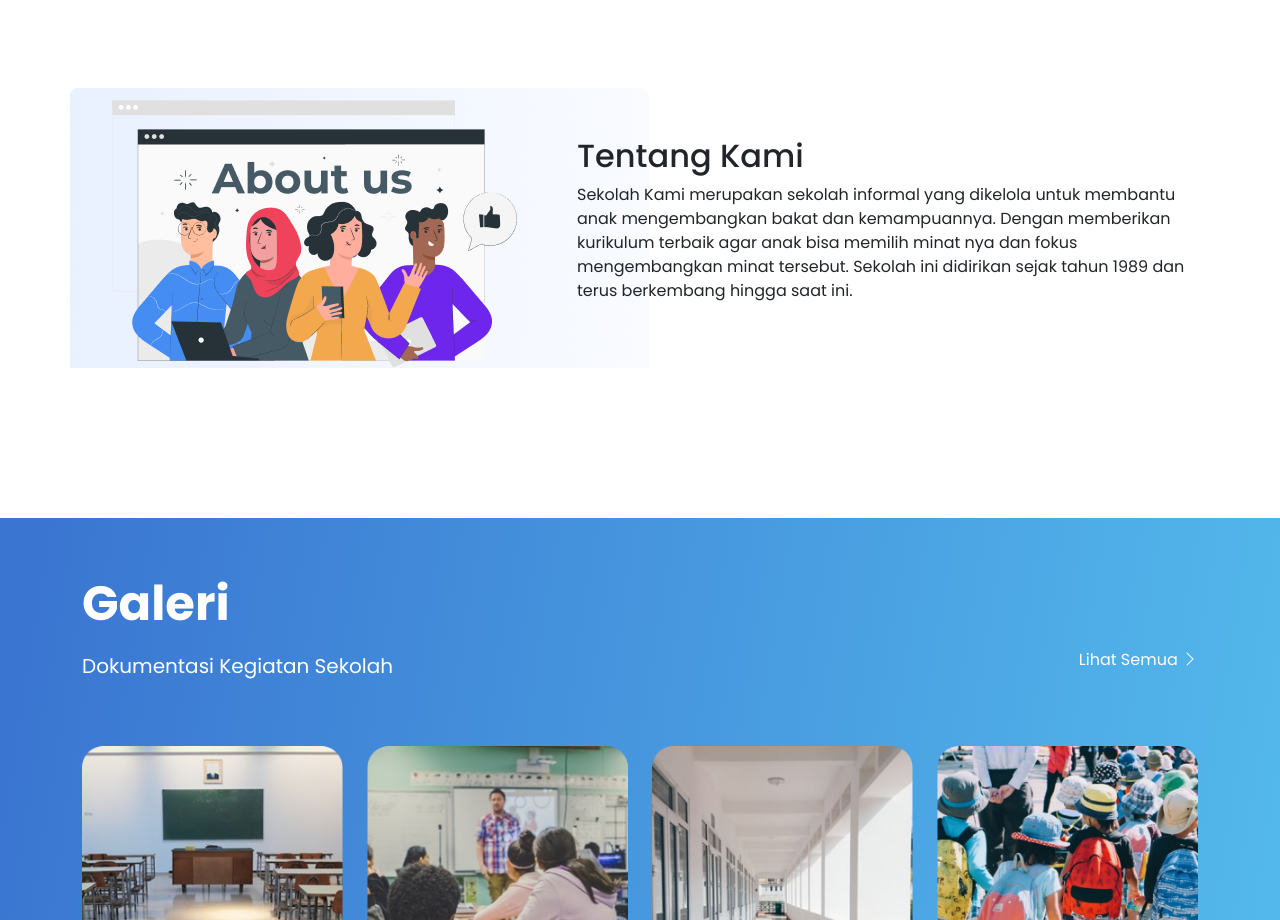
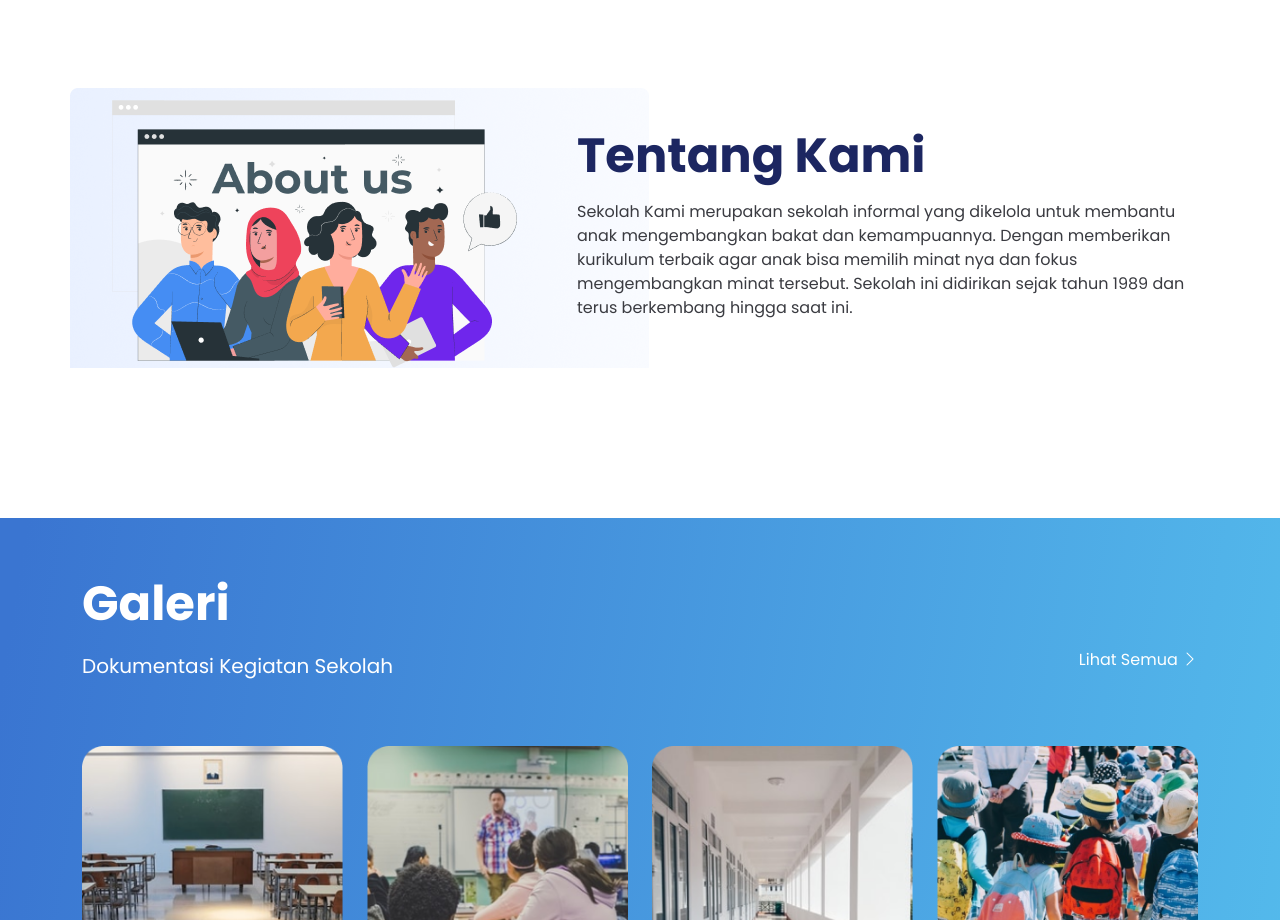
Before and after one commit to Hub-Academy-Inagata/Arisky-PageStyle1, a plain HTML site: page index.html in a window 1280 px wide. Shown: the part 1400-2320 px from the top of the page. Drawn offline with nearby package versions, Linux system fonts and the light colour scheme.

Commit message:
Update beranda.css

```diff
--- a/beranda.css
+++ b/beranda.css
@@ -111,6 +111,20 @@ body{
 
 .tentang .container .tentang-img{
     margin-left: 30px;
+}
+
+.tentang .container .tentang-caption h2{
+    font-weight: 700;
+    font-size: 48px;
+    line-height: 72px;
+    color: #1C2661;
+}
+
+.tentang .container .tentang-caption p{
+    font-weight: 400;
+    font-size: 16px;
+    line-height: 24px;
+    color: #3A3B41;
 }
 
 .galeri{
```
